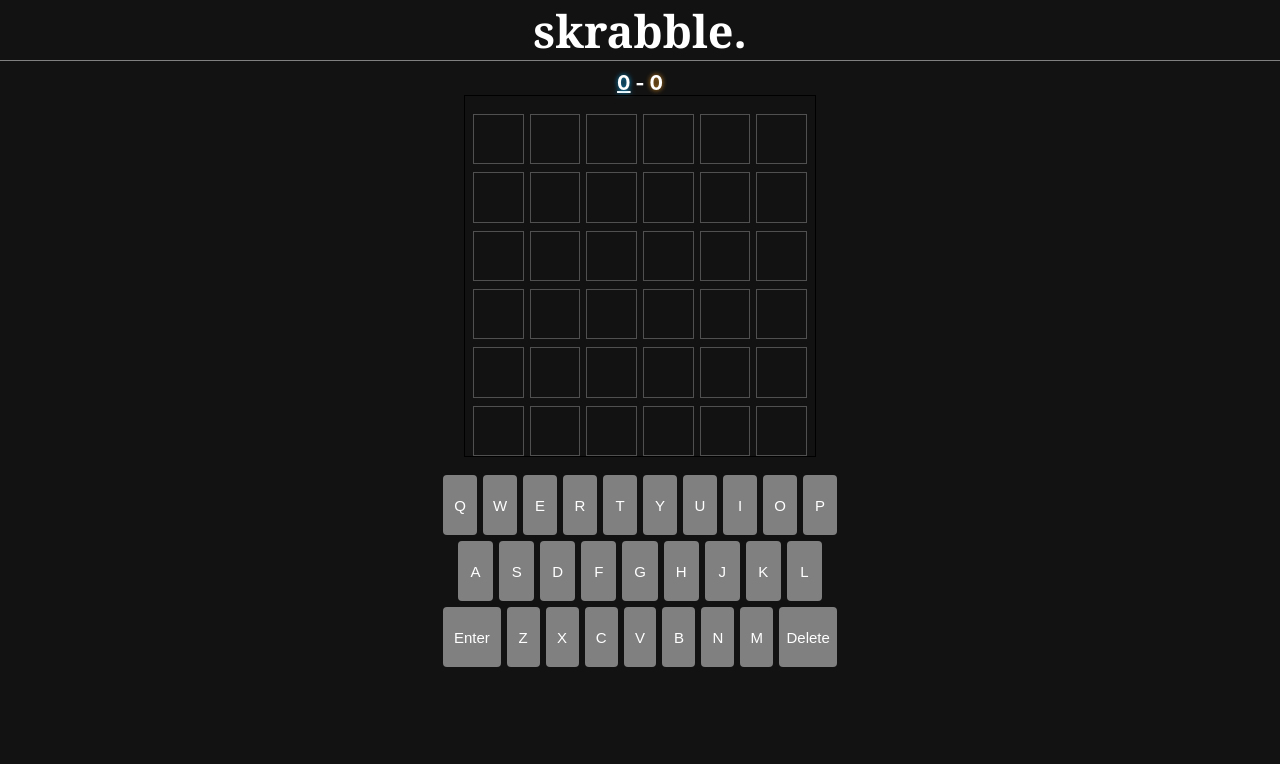
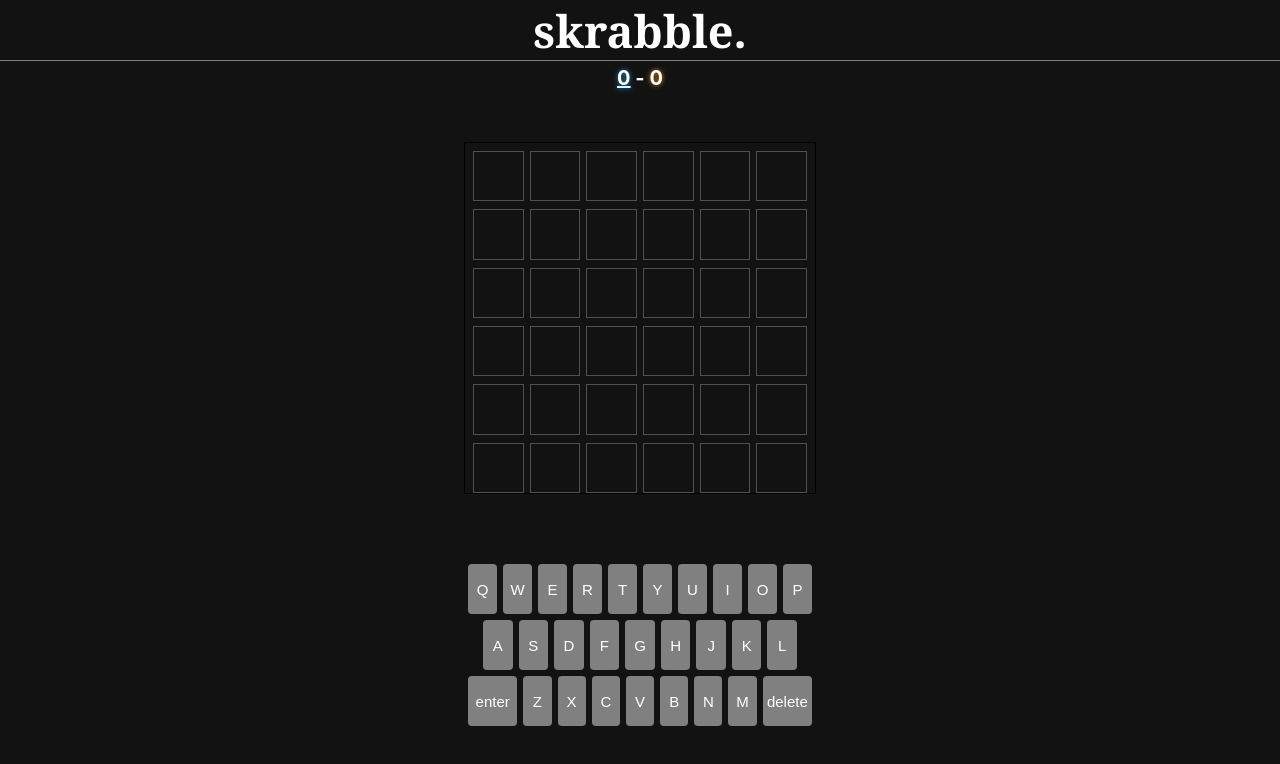
Before and after one commit to fortyTwo102/skrabble, a React (Create React App) app in the folder client/skrabble-app/: page / in a window 1280 px wide. Shown: the top 764 px of the page. Built offline with nearby package versions, Linux system fonts and the light colour scheme.

Commit message:
UI Fixes + Some Game Logic Fixes (incomplete)

```diff
--- a/client/skrabble-app/src/App.css
+++ b/client/skrabble-app/src/App.css
@@ -32,7 +32,12 @@ nav h1 {
 
 .game {
   text-align: center;
-  padding: 5px;
+  display: flex;
+  flex-direction: column;
+  width: 100%;
+  max-width: 500px;
+  margin: 0 auto;
+  height: calc(100% - 100px);
 }
 
 #cursor {
--- a/client/skrabble-app/src/components/Board.css
+++ b/client/skrabble-app/src/components/Board.css
@@ -4,7 +4,6 @@
     border: 1px solid black;
     display: flex;
     flex-direction: column;
-    padding-top: 10px;
 }
 
 .board-container {
@@ -14,6 +13,7 @@
     justify-content: center;
     align-items: center;
     text-align: center;
+    flex-grow: 1;
 }
 
 
--- a/client/skrabble-app/src/components/Key.css
+++ b/client/skrabble-app/src/components/Key.css
@@ -4,7 +4,7 @@
 
 .key {
     width: 40px;
-    height: 60px;
+    height: 50px;
     margin: 3px;
     border-radius: 4px;
     display: grid;
--- a/client/skrabble-app/src/components/Key.js
+++ b/client/skrabble-app/src/components/Key.js
@@ -13,7 +13,7 @@ function Key({ keyVal, bigKey }) {
         const row = cursor[0]
         const column = cursor[1]
 
-        if (newBoard[row][column]['alive']){
+        if (newBoard[row][column]['alive'] && keyVal !== "enter" && keyVal !== "delete"){
 
             // assign letter
 
@@ -22,11 +22,14 @@ function Key({ keyVal, bigKey }) {
 
             setBoard(newBoard)
 
+
+        } else if (keyVal === "enter") {
+
         // remove glow after keyVal is set
 
         for (let rindex = 0; rindex < ROW; rindex++) {
             for (let cindex = 0; cindex < COLUMN; cindex++) {
-                newBoard[rindex][cindex]["cursor"] = false
+            board[rindex][cindex]["cursor"] = false
             }
         }
 
@@ -81,10 +84,9 @@ function Key({ keyVal, bigKey }) {
         // set appropriate player
         activePlayer === "player-one" ? setActivePlayer("player-two") : setActivePlayer("player-one")
 
-        }else{
-
+        }
+        else{
             console.log("Board position already has value.")
-
         }
     }
     return (
--- a/client/skrabble-app/src/components/Keyboard.css
+++ b/client/skrabble-app/src/components/Keyboard.css
@@ -21,7 +21,7 @@
 
 
 .keyboard {
-    width: 400px;
+    width: 350px;
     height: 200px;
     bottom: 0px;
 }
@@ -35,4 +35,5 @@
     justify-content: center;
     align-items: center;
     text-align: center;
+    bottom: 0px;
 }
--- a/client/skrabble-app/src/components/Keyboard.js
+++ b/client/skrabble-app/src/components/Keyboard.js
@@ -22,11 +22,11 @@ function Keyboard() {
                     })}
                 </div>
                 <div className='line3'>
-                    <Key keyVal="Enter" bigKey />
+                    <Key keyVal="enter" bigKey />
                     {keys3.map((key) => {
                         return <Key keyVal={key} />
                     })}
-                    <Key keyVal="Delete" bigKey />
+                    <Key keyVal="delete" bigKey />
                 </div>
             </div>
     )
--- a/client/skrabble-app/src/components/Letter.js
+++ b/client/skrabble-app/src/components/Letter.js
@@ -5,6 +5,7 @@ import { ROW, COLUMN } from '../Initializer'
 import './Letter.css'
 
 function Letter({row, column}) {
+
   const { board, setBoard, setCursor } = useContext(AppContext)
 
   const keyColor = board[row][column]["player"]
```
Lines whose indentation alone changed are shown as unchanged.
